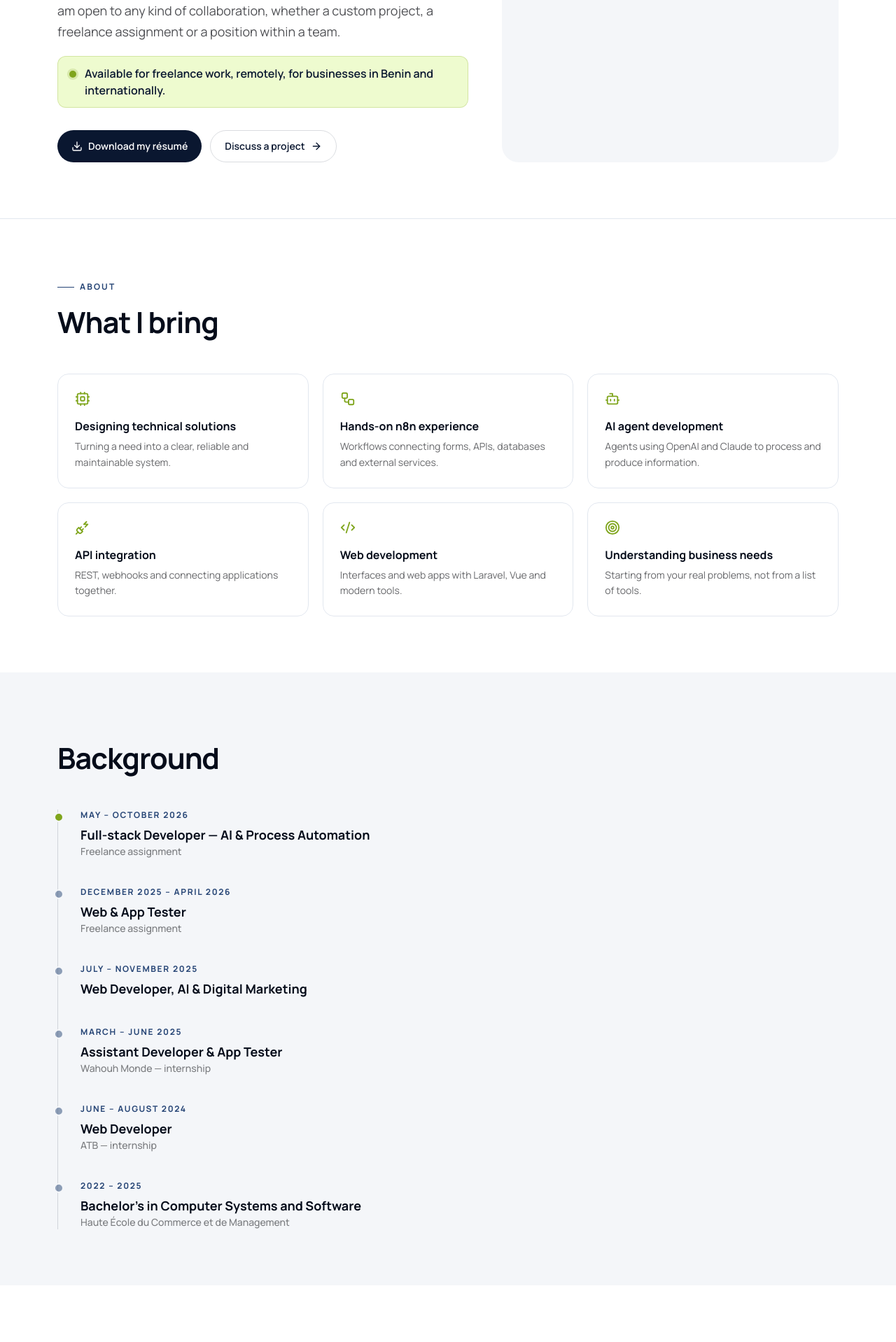
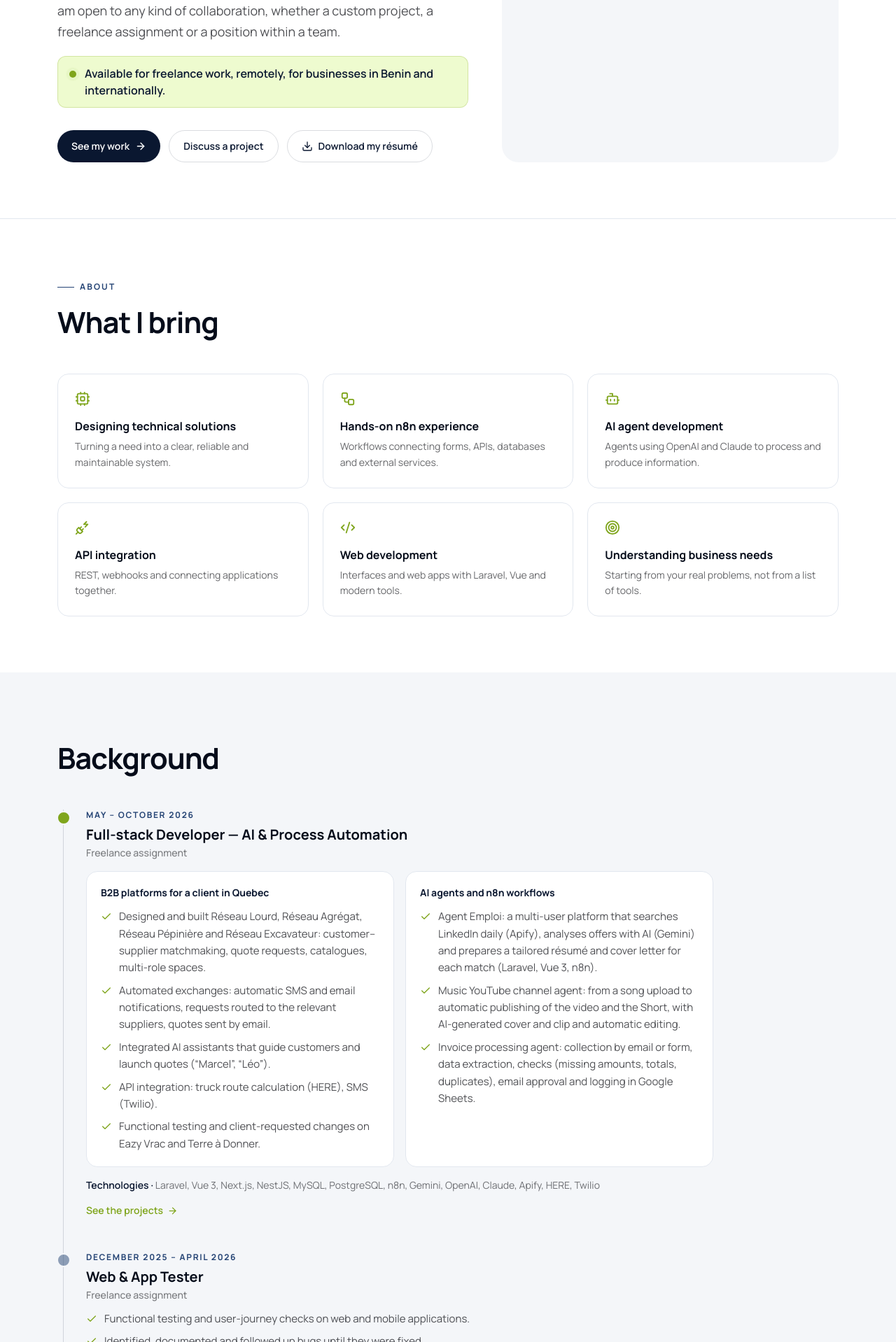
Before and after one commit to Miriam-anb/miriam-site, a React (Vite) app: page /en/about in a window 1280 px wide. Shown: the part 882-2800 px from the top of the page at 70% size. Built offline with nearby package versions, Linux system fonts and the light colour scheme.

Commit message:
Add files via upload

```diff
--- a/src/pages/About.jsx
+++ b/src/pages/About.jsx
@@ -1,4 +1,5 @@
-import { Download, Languages, MapPin, Cpu, Workflow, Bot, PlugZap, Code2, Target } from 'lucide-react';
+import { Download, Languages, MapPin, Cpu, Workflow, Bot, PlugZap, Code2, Target, GraduationCap, ArrowRight, Check } from 'lucide-react';
+import { Link } from 'react-router-dom';
 import { href, useI18n } from '../i18n/index.jsx';
 import { useSeo } from '../lib/seo.js';
 import { site } from '../data/site.js';
@@ -6,6 +7,15 @@ import { Button, Container, Reveal, SectionHead } from '../components/ui.jsx';
 import { CtaBand, PageHeader } from '../components/blocks.jsx';
 
 const icons = [Cpu, Workflow, Bot, PlugZap, Code2, Target];
+
+// Met en gras les passages entourés de **
+const rich = (txt) => txt.split(/\*\*(.+?)\*\*/g).map((part, i) => (i % 2 ? <strong key={i} className="font-semibold text-navy-950">{part}</strong> : part));
+
+const Bullets = ({ items }) => (
+  <ul className="mt-3 space-y-2 text-[15px] leading-relaxed text-ink/75">
+    {items.map((x) => <li key={x} className="flex gap-2.5"><Check size={16} className="mt-1 shrink-0 text-accent-deep" aria-hidden="true" />{x}</li>)}
+  </ul>
+);
 
 export default function About() {
   const { lang, t } = useI18n();
@@ -23,14 +33,15 @@ export default function About() {
       <section className="py-20">
         <Container className="grid gap-12 lg:grid-cols-[1.1fr_.9fr]">
           <Reveal className="space-y-5 text-lg leading-relaxed text-ink/75">
-            {a.intro.map((p) => <p key={p}>{p}</p>)}
+            {a.intro.map((p) => <p key={p}>{rich(p)}</p>)}
             <p className="flex items-start gap-3 rounded-xl border border-accent-deep/25 bg-accent-soft px-4 py-3 text-base text-navy-900">
               <span className="relative mt-2 flex h-2.5 w-2.5 shrink-0" aria-hidden="true"><span className="absolute inline-flex h-full w-full animate-ping rounded-full bg-accent-deep opacity-50" /><span className="relative inline-flex h-2.5 w-2.5 rounded-full bg-accent-deep" /></span>
               <span className="font-semibold">{a.availability}</span>
             </p>
             <div className="flex flex-wrap gap-3 pt-3">
-              <Button href={site.cv} download variant="dark"><Download size={16} aria-hidden="true" />{t.common.downloadCv}</Button>
-              <Button to={href(lang, 'contact')} variant="outlineDark" arrow>{t.common.discuss}</Button>
+              <Button to={href(lang, 'projects')} variant="dark" arrow>{t.common.seeProjects}</Button>
+              <Button to={href(lang, 'contact')} variant="outlineDark">{t.common.discuss}</Button>
+              <Button href={site.cv} download variant="outlineDark"><Download size={16} aria-hidden="true" />{t.common.downloadCv}</Button>
             </div>
           </Reveal>
           <Reveal delay={120} className="rounded-[24px] bg-mist p-7 sm:p-8">
@@ -63,14 +74,32 @@ export default function About() {
       <section className="bg-mist py-20">
         <Container>
           <SectionHead title={a.pathTitle} />
-          <ol className="relative mt-12 border-l border-navy-900/15 pl-8">
+          <ol className="relative ml-2 mt-12 border-l border-navy-900/15 pl-8">
             {a.path.map((p, i) => (
-              <Reveal as="li" key={p.period} delay={i * 60} className="relative pb-10 last:pb-0">
-                <span className={`absolute -left-[38px] top-1 h-3.5 w-3.5 rounded-full border-2 border-mist ${i === 0 ? 'bg-accent-deep' : 'bg-navy-600/50'}`} aria-hidden="true" />
+              <Reveal as="li" key={p.period} delay={Math.min(i, 3) * 60} className="relative pb-12 last:pb-0">
+                <span className={`absolute -left-[42px] top-0.5 flex h-5 w-5 items-center justify-center rounded-full border-2 border-mist ${i === 0 ? 'bg-accent-deep' : p.education ? 'bg-navy-900' : 'bg-navy-600/50'}`} aria-hidden="true">
+                  {p.education && <GraduationCap size={11} className="text-white" />}
+                </span>
                 <p className="text-xs font-bold uppercase tracking-[.14em] text-navy-600">{p.period}</p>
-                <h3 className="mt-1.5 text-lg font-bold text-navy-950">{p.role}</h3>
-                <p className="text-sm font-medium text-ink/55">{p.place}</p>
-                {p.text && <p className="mt-2 max-w-2xl text-[15px] leading-relaxed text-ink/70">{p.text}</p>}
+                <h3 className="mt-1.5 text-lg font-bold leading-snug text-navy-950 sm:text-xl">{p.role}</h3>
+                {p.place && <p className="mt-0.5 text-sm font-medium text-ink/55">{p.place}</p>}
+                {p.items && <div className="max-w-3xl"><Bullets items={p.items} /></div>}
+                {p.groups && (
+                  <div className="mt-4 grid max-w-4xl gap-4 lg:grid-cols-2">
+                    {p.groups.map((g) => (
+                      <div key={g.title} className="rounded-2xl border border-line bg-white p-5">
+                        <p className="text-sm font-bold text-navy-900">{g.title}</p>
+                        <Bullets items={g.items} />
+                      </div>
+                    ))}
+                  </div>
+                )}
+                {p.stack && <p className="mt-4 max-w-3xl text-sm text-ink/60"><span className="font-semibold text-navy-900">{t.common.stack} · </span>{p.stack}</p>}
+                {p.link && (
+                  <Link to={href(lang, 'projects')} className="group mt-4 inline-flex items-center gap-1.5 text-sm font-semibold text-accent-deep">
+                    {a.seeProjects}<ArrowRight size={15} className="transition-transform group-hover:translate-x-0.5" aria-hidden="true" />
+                  </Link>
+                )}
               </Reveal>
             ))}
           </ol>
```
